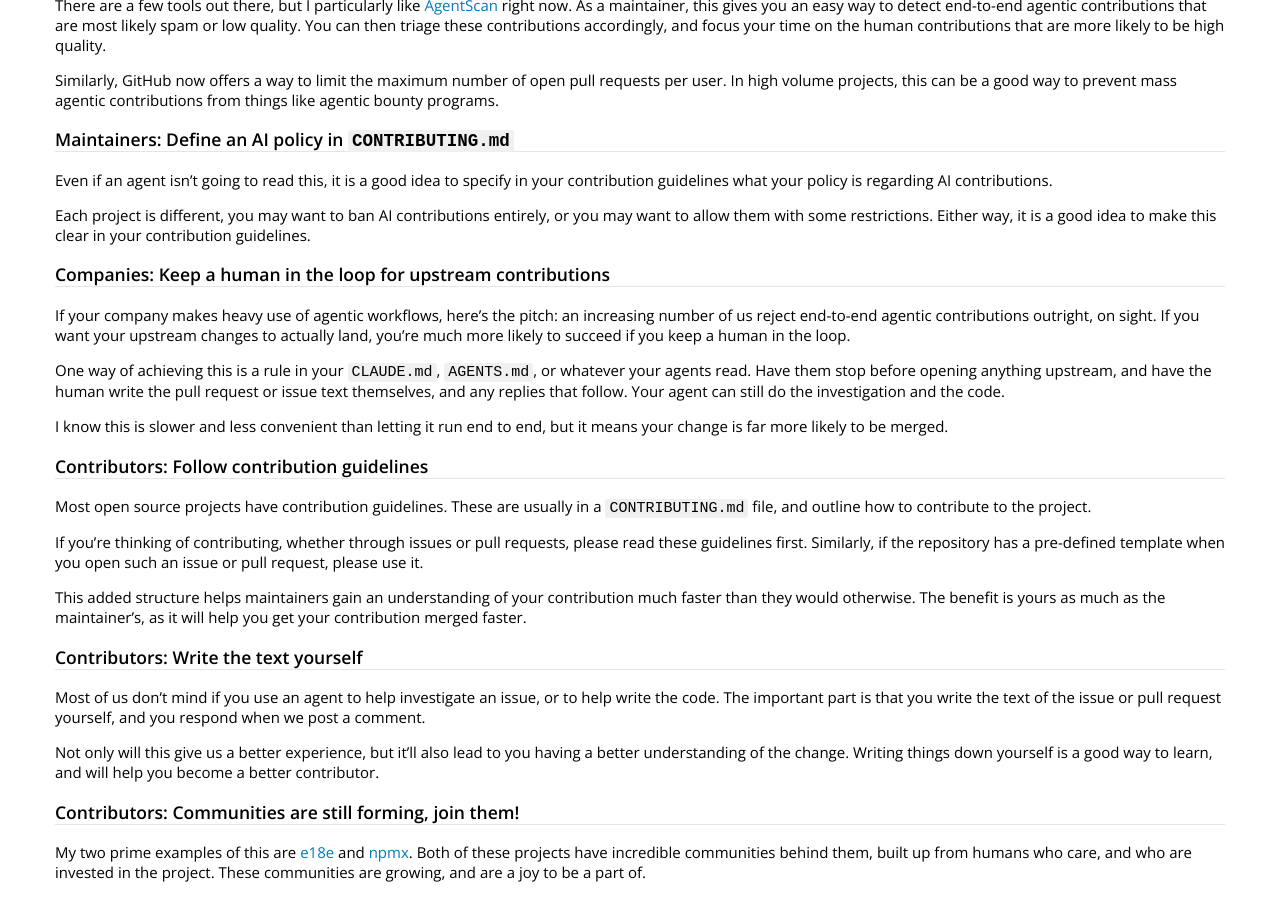
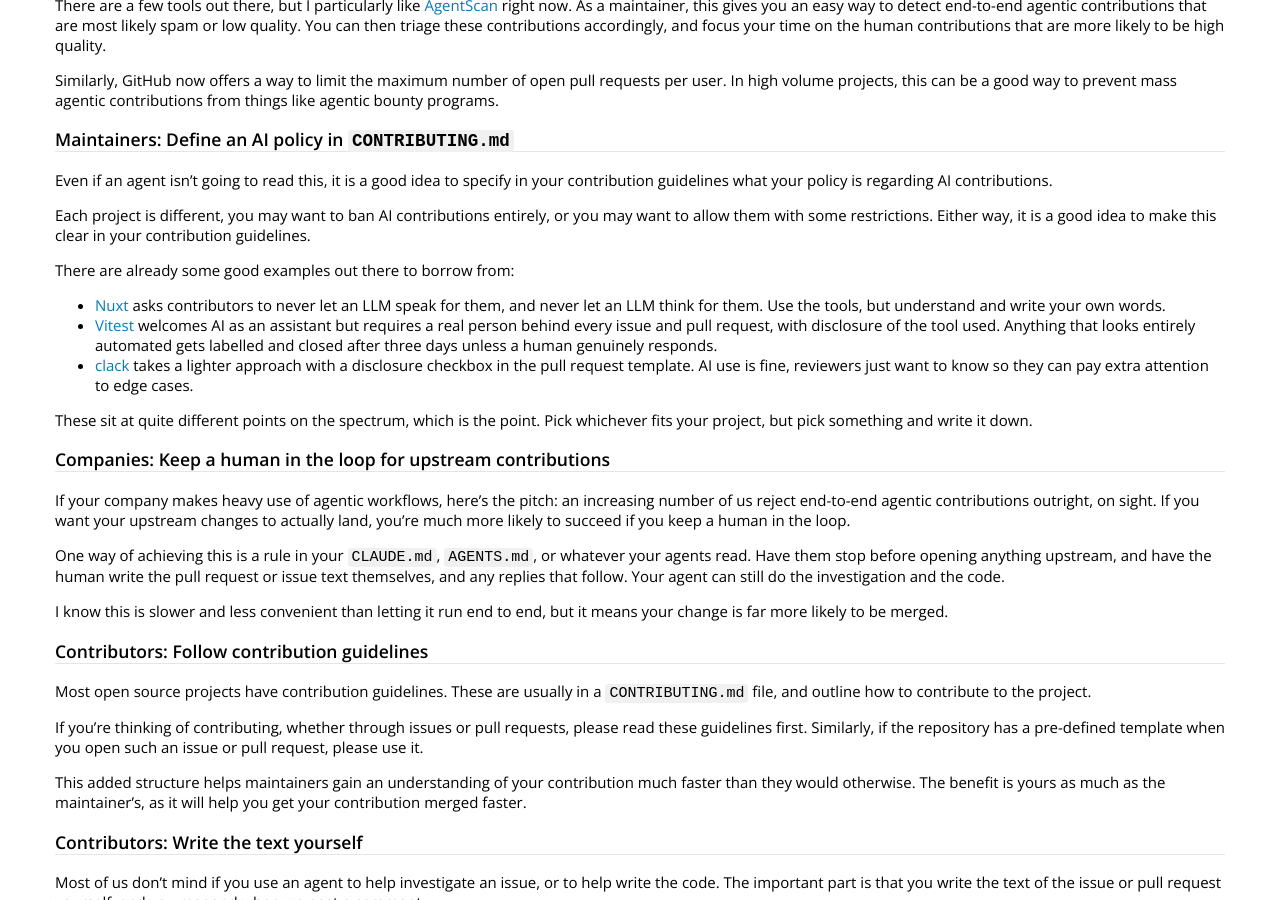
Before and after one commit to 43081j/43081j.github.io, a Jekyll site: the page built from _posts/2026-08-16-humanity-in-open-source.md, in a window 1280 px wide and 900 px high, scrolled down 4046 px. Built offline with Jekyll 4.4.1, drawn with Linux system fonts in a browser that asks for light colours; nearby versions of some CDN libraries; comment, search, counter and statistics services are not loaded.

Commit message:
docs: add examples of AI policies

```diff
--- a/_posts/2026-08-16-humanity-in-open-source.md
+++ b/_posts/2026-08-16-humanity-in-open-source.md
@@ -158,6 +158,14 @@
 
 Each project is different, you may want to ban AI contributions entirely, or you may want to allow them with some restrictions. Either way, it is a good idea to make this clear in your contribution guidelines.
 
+There are already some good examples out there to borrow from:
+
+- [Nuxt](https://github.com/nuxt/nuxt/blob/main/CONTRIBUTING.md#ai-assisted-contributions) asks contributors to never let an LLM speak for them, and never let an LLM think for them. Use the tools, but understand and write your own words.
+- [Vitest](https://github.com/vitest-dev/vitest/blob/main/CONTRIBUTING.md#ai-contributions) welcomes AI as an assistant but requires a real person behind every issue and pull request, with disclosure of the tool used. Anything that looks entirely automated gets labelled and closed after three days unless a human genuinely responds.
+- [clack](https://github.com/bombshell-dev/clack/blob/main/.github/PULL_REQUEST_TEMPLATE.md#ai-generated-code-disclosure) takes a lighter approach with a disclosure checkbox in the pull request template. AI use is fine, reviewers just want to know so they can pay extra attention to edge cases.
+
+These sit at quite different points on the spectrum, which is the point. Pick whichever fits your project, but pick something and write it down.
+
 ### Companies: Keep a human in the loop for upstream contributions
 
 If your company makes heavy use of agentic workflows, here's the pitch: an increasing number of us reject end-to-end agentic contributions outright, on sight. If you want your upstream changes to actually land, you're much more likely to succeed if you keep a human in the loop.
```
